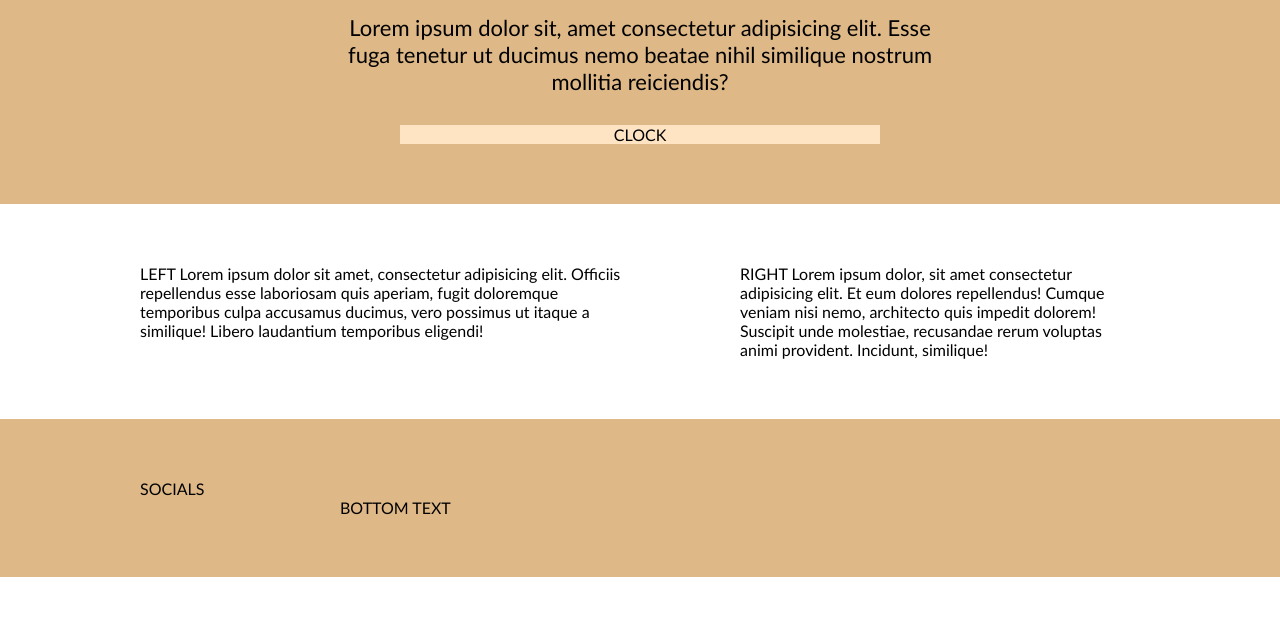
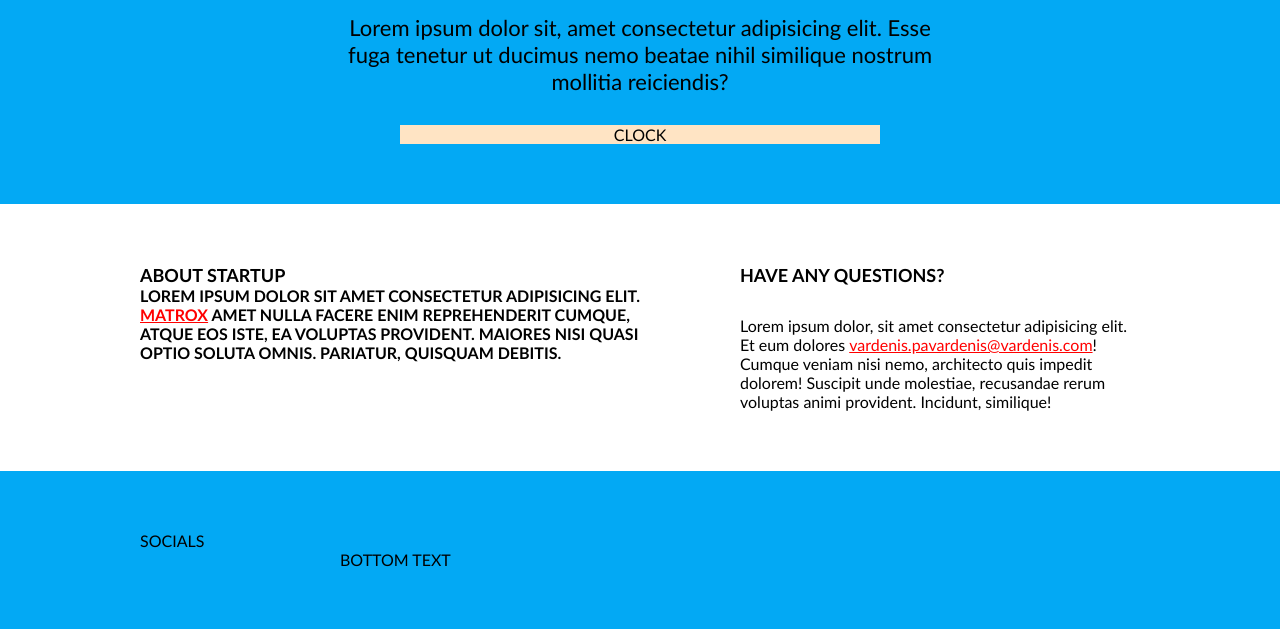
Before and after one commit to audrbar/10-coming-soon, a website: page index.html in a window 1280 px wide. Shown: the part 226-855 px from the top of the page. Before the commit the page ends 803 px from the top, so only its background shows below. Drawn offline with Linux system fonts and the light colour scheme.

Commit message:
Main-content

```diff
--- a/css/base/base.css
+++ b/css/base/base.css
@@ -1,3 +1,7 @@
+:root {
+    --main-color: #03a9f4;
+    --secondary-color: #03a9f4;
+}
 body,
 body * {
     margin: 0;
@@ -11,5 +15,5 @@ body {
         sans-serif;
 }
 .bg-blue {
-    background-color:burlywood;
+    background-color: var(--main-color);
 }
--- a/css/base/layout-flex.css
+++ b/css/base/layout-flex.css
@@ -18,7 +18,10 @@
     margin-left: calc(50% - 300px);
 }
 
-.container > .row > .left {
+.container > .row > .column {
+    display: flex;
+    flex-direction: column;
+    gap: 30px;
     width: 50%;
 }
 .container > .row > .right {
--- a/css/pages/home.css
+++ b/css/pages/home.css
@@ -19,6 +19,19 @@
     width: 80%;
     background-color: bisque;
 }
+.section-title {
+    font-size: 18px;
+    text-transform: uppercase;
+}
+.section-description {
+    font-size: 16px;
+}
+.section-description > a {
+    color: red;
+}
+
+
+
 @media (max-width: 700px) {
     .main-title {
         font-size: 50px;
--- a/index.html
+++ b/index.html
@@ -28,11 +28,13 @@
 
     <section class="container">
         <div class="row">
-            <div class="left">
-                LEFT Lorem ipsum dolor sit amet, consectetur adipisicing elit. Officiis repellendus esse laboriosam quis aperiam, fugit doloremque temporibus culpa accusamus ducimus, vero possimus ut itaque a similique! Libero laudantium temporibus eligendi!
+            <div class="column">
+                <h1 class="section-title">About startup</h>
+                <p class="section-description">Lorem ipsum dolor sit amet consectetur adipisicing elit. <a href="#">Matrox</a> amet nulla facere enim reprehenderit cumque, atque eos iste, ea voluptas provident. Maiores nisi quasi optio soluta omnis. Pariatur, quisquam debitis.</p>
             </div>
-            <div class="right">
-                RIGHT Lorem ipsum dolor, sit amet consectetur adipisicing elit. Et eum dolores repellendus! Cumque veniam nisi nemo, architecto quis impedit dolorem! Suscipit unde molestiae, recusandae rerum voluptas animi provident. Incidunt, similique!
+            <div class="column right">
+                <h1 class="section-title">Have any questions?</h1>
+                <p class="section-description">Lorem ipsum dolor, sit amet consectetur adipisicing elit. Et eum dolores <a href="#">vardenis.pavardenis@vardenis.com</a>! Cumque veniam nisi nemo, architecto quis impedit dolorem! Suscipit unde molestiae, recusandae rerum voluptas animi provident. Incidunt, similique!</p>
             </div>
         </div>
     </section>
```
